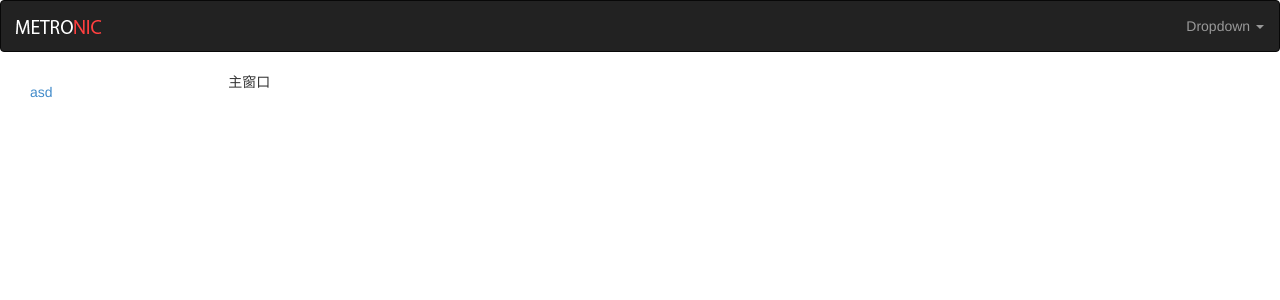
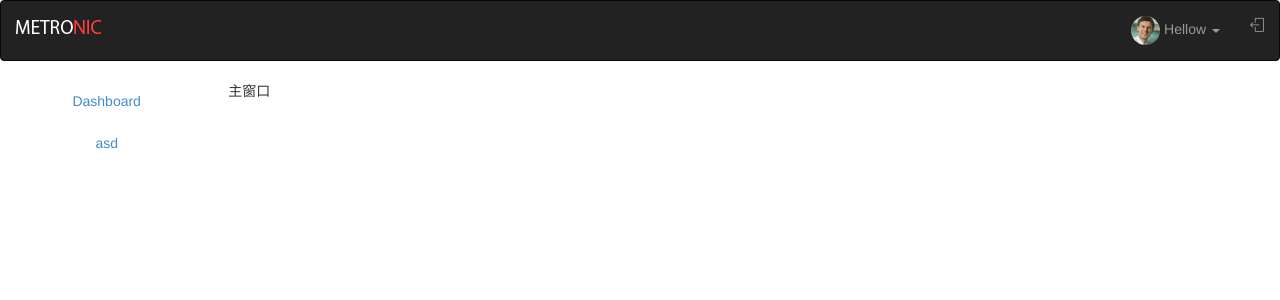
Before and after one commit to raphaelsoul/flask-tutorial, a Flask app: page / in a window 1280 px wide. Shown: the top 300 px of the page. Run offline with Flask 2, Linux system fonts and the light colour scheme; some libraries are stand-ins or nearby versions.

Commit message:
debugging

```diff
--- /dev/null
+++ b/apps/static/css/default.css
@@ -0,0 +1,12 @@
+img.user-avatar {
+    border-radius: 50% !important;
+}
+
+div.default-first-menu-wrapper li{
+    list-style:none;
+    text-align: center;
+}
+ul.default-second-menu-wrapper li{
+    list-style:none;
+    text-align: center;
+}
--- a/apps/templates/frameworks/header.html
+++ b/apps/templates/frameworks/header.html
@@ -2,23 +2,28 @@
   <div class="container-fluid">
     <!-- Brand and toggle get grouped for better mobile display -->
     <div class="navbar-header">
-      <a class="navbar-brand" href="#">
+      <a class="navbar-brand" href="{{ url_for('index') }}">
           <img alt="Brand" src="{{ url_for('static',filename='img/logo.png') }}">
       </a>
     </div>
     <!-- Collect the nav links, forms, and other content for toggling -->
-    <div class="collapse navbar-collapse" id="bs-example-navbar-collapse-1">
+    <div class="collapse navbar-collapse">
       <ul class="nav navbar-nav navbar-right">
         <li class="dropdown">
-          <a href="#" class="dropdown-toggle" data-toggle="dropdown" role="button" aria-expanded="false">Dropdown <span class="caret"></span></a>
+          <a href="#" class="dropdown-toggle" data-toggle="dropdown" role="button" aria-expanded="false">
+              <img src="{{ url_for('static',filename='img/avatars/avatar_small.jpg') }}" alt="" class="user-avatar"/>
+              <span>{% if g.user.username %}{{ g.user.username }}{% else %}Hellow{% endif %}</span>
+              <span class="caret"></span>
+          </a>
           <ul class="dropdown-menu" role="menu">
             <li><a href="#">Action</a></li>
             <li><a href="#">Another action</a></li>
             <li><a href="#">Something else here</a></li>
-            <li class="divider"></li>
-            <li><a href="#">Separated link</a></li>
           </ul>
         </li>
+          <li>
+              <a href="#"><i class="icon-logout"></i></a>
+          </li>
       </ul>
     </div><!-- /.navbar-collapse -->
   </div><!-- /.container-fluid -->
--- a/apps/templates/frameworks/sidebar.html
+++ b/apps/templates/frameworks/sidebar.html
@@ -1,5 +1,8 @@
 <div class="nav nav-pills nav-stacked default-first-menu-wrapper">
    <li class="dropdown">
+       <a href="#">Dashboard</a>
+   </li>
+	<li class="dropdown">
        <a href="#collapse1" class="dropdown-toggle" data-toggle="collapse">asd</a>
        <ul id="collapse1" class="collapse default-second-menu-wrapper nav nav-pills nav-stacked">
            <li><a href="#">123</a></li>
```
Also changed, not shown: apps/static/img/avatars/avatar_small.jpg (renamed from apps/static/layout/img/avatar3_small.jpg), apps/static/img/logo.png (renamed from apps/static/layout/img/logo.png).
